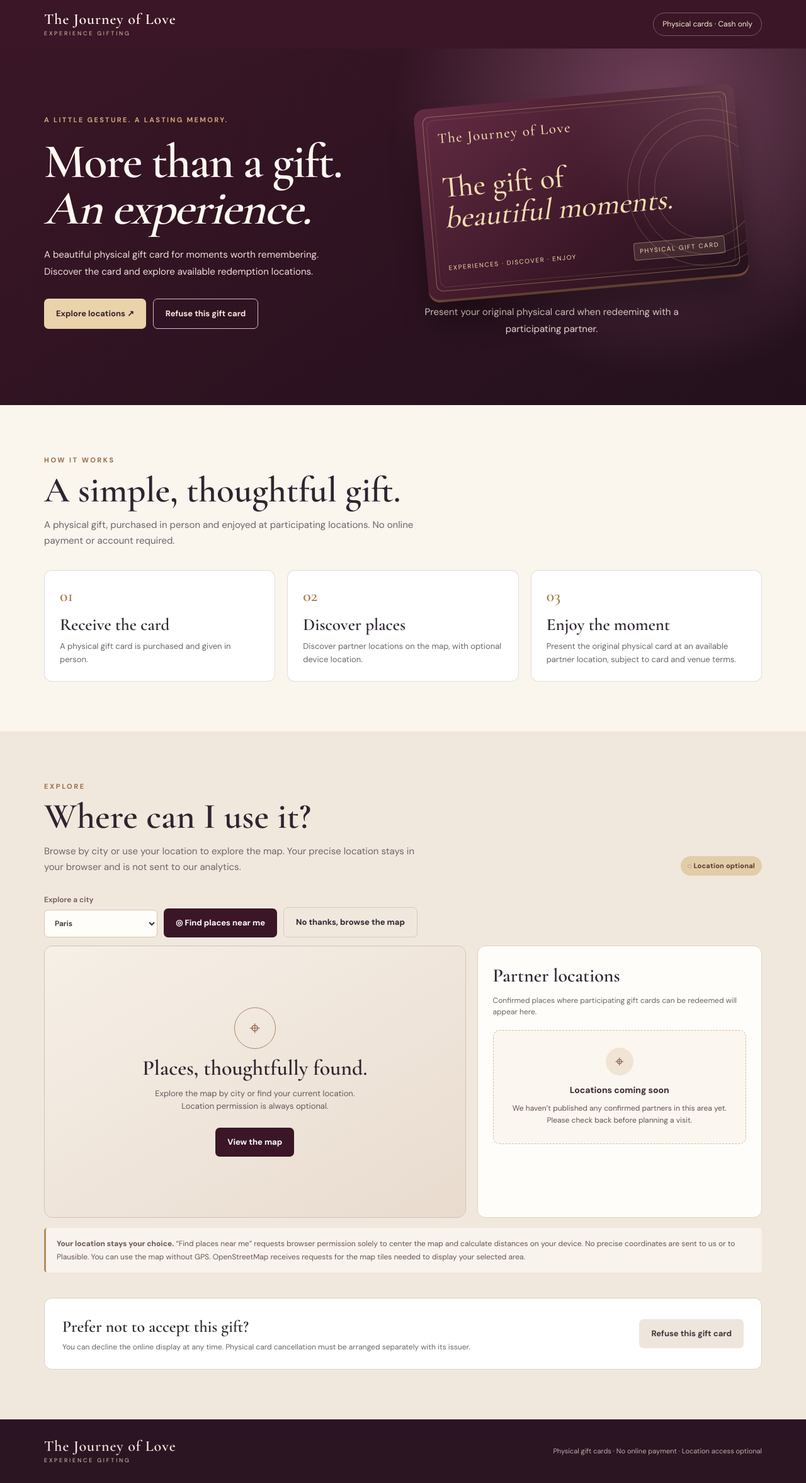
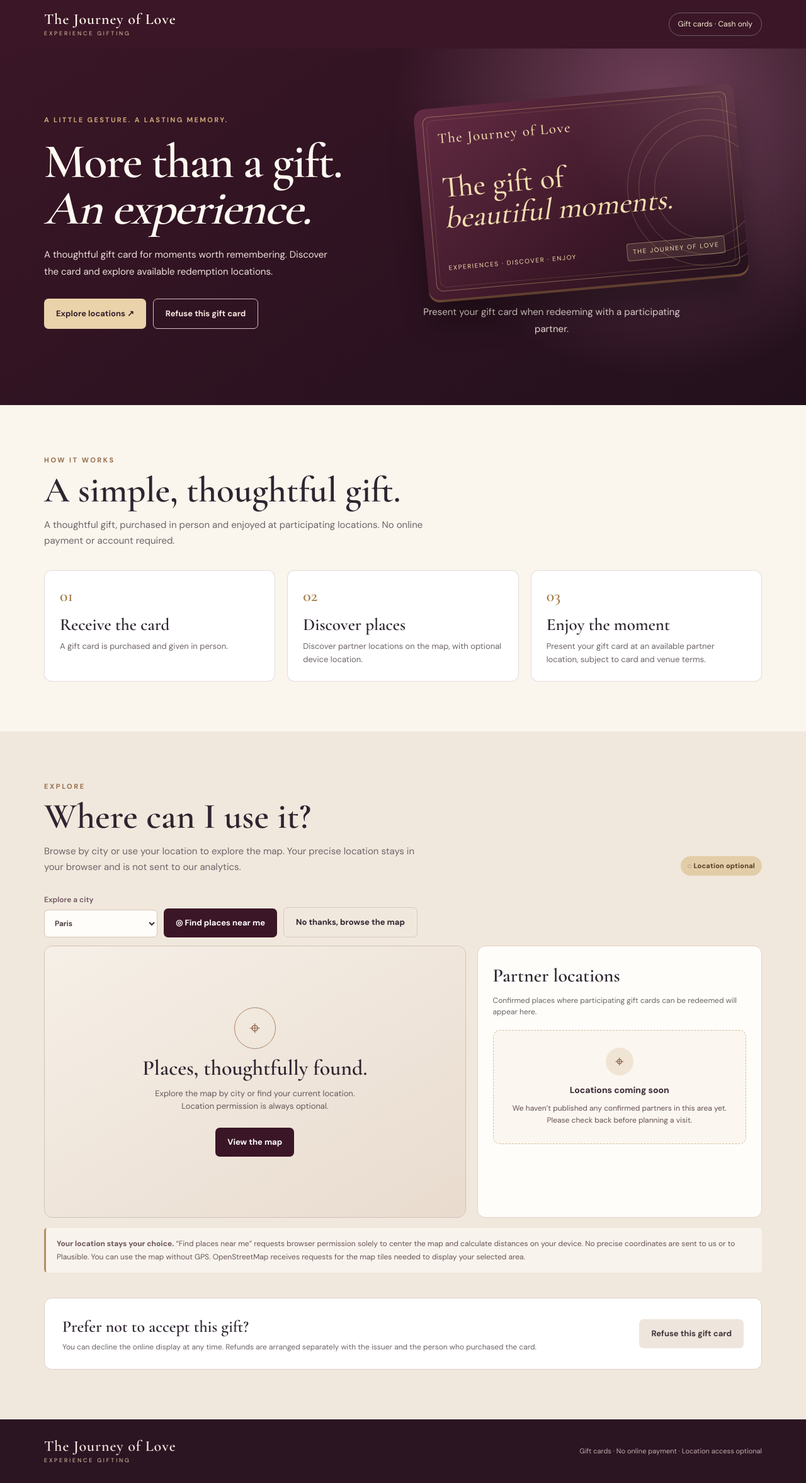
Before and after one commit to Nacimuus/love-story, a plain HTML site: page gift-cards/index.html in a window 1280 px wide. Shown: the whole page at 63% size. Drawn offline with nearby package versions, Linux system fonts and the light colour scheme.

Commit message:
Revise gift card wording and clarify manual refund process

```diff
--- a/gift-cards/index.html
+++ b/gift-cards/index.html
@@ -12,7 +12,7 @@
   </script>
   <meta name="robots" content="noindex, nofollow">
   <title>Gift Cards · The Journey of Love</title>
-  <meta name="description" content="Discover where a physical Journey of Love gift card can be enjoyed. Browse cities and explore locations on the map.">
+  <meta name="description" content="Discover where a Journey of Love gift card can be enjoyed. Browse cities and explore locations on the map.">
   <link rel="preconnect" href="https://fonts.googleapis.com">
   <link rel="preconnect" href="https://fonts.gstatic.com" crossorigin>
   <link href="https://fonts.googleapis.com/css2?family=Cormorant+Garamond:wght@400;500;600;700&family=DM+Sans:wght@400;500;600;700&display=swap" rel="stylesheet">
@@ -128,29 +128,29 @@
 <body>
   <div class="masthead"><header class="wrap">
     <div class="brand" aria-label="The Journey of Love experience gifting"><b>The Journey of Love</b><small>Experience gifting</small></div>
-    <span class="top-pill">Physical cards · Cash only</span>
+    <span class="top-pill">Gift cards · Cash only</span>
   </header></div>
   <main id="top">
     <section class="hero" id="gift-card"><div class="wrap hero-layout">
       <div>
         <div class="eyebrow">A little gesture. A lasting memory.</div>
         <h1>More than a gift.<br><i>An experience.</i></h1>
-        <p>A beautiful physical gift card for moments worth remembering. Discover the card and explore available redemption locations.</p>
+        <p>A thoughtful gift card for moments worth remembering. Discover the card and explore available redemption locations.</p>
         <div class="buttons"><a class="btn cream" href="#places" style="text-decoration:none;display:inline-flex;align-items:center">Explore locations ↗</a><button class="btn outline-light" id="decline-hero" type="button">Refuse this gift card</button></div>
       </div>
       <div class="card-outer" id="card-display">
-        <div class="gift-card" role="img" aria-label="The Journey of Love burgundy and gold gift card design"><div class="orb" aria-hidden="true"></div><div class="card-brand">The Journey of Love</div><div class="card-mid">The gift of<br><em>beautiful moments.</em></div><div class="card-bottom"><span>Experiences · Discover · Enjoy</span><span class="card-seal">PHYSICAL GIFT CARD</span></div></div>
-        <p class="card-caption">Present your original physical card when redeeming with a participating partner.</p>
+        <div class="gift-card" role="img" aria-label="The Journey of Love burgundy and gold gift card design"><div class="orb" aria-hidden="true"></div><div class="card-brand">The Journey of Love</div><div class="card-mid">The gift of<br><em>beautiful moments.</em></div><div class="card-bottom"><span>Experiences · Discover · Enjoy</span><span class="card-seal">THE JOURNEY OF LOVE</span></div></div>
+        <p class="card-caption">Present your gift card when redeeming with a participating partner.</p>
       </div>
-      <div class="card-outer hidden" id="card-declined" aria-live="polite"><div class="declined-message"><div class="symbol" aria-hidden="true">✦</div><h2>Your choice is respected.</h2><p>You've declined the online gift-card display on this device. Your physical card has not been cancelled, and no message has been sent to its issuer.</p><button type="button" class="btn cream" id="undo-decline">Change my mind</button></div></div>
+      <div class="card-outer hidden" id="card-declined" aria-live="polite"><div class="declined-message"><div class="symbol" aria-hidden="true">✦</div><h2>Your choice is respected.</h2><p>You've declined the online gift-card display on this device. To request a refund, reply to the gift email. Once a request is received and approved, the purchaser can be contacted and refunded. No request is sent from this page.</p><button type="button" class="btn cream" id="undo-decline">Change my mind</button></div></div>
     </div></section>
     <section class="section"><div class="wrap">
       <div class="section-kicker">How it works</div><h2>A simple, thoughtful gift.</h2>
-      <p class="section-lead">A physical gift, purchased in person and enjoyed at participating locations. No online payment or account required.</p>
+      <p class="section-lead">A thoughtful gift, purchased in person and enjoyed at participating locations. No online payment or account required.</p>
       <div class="feature-grid">
-        <article class="feature"><div class="number">01</div><h3>Receive the card</h3><p>A physical gift card is purchased and given in person.</p></article>
+        <article class="feature"><div class="number">01</div><h3>Receive the card</h3><p>A gift card is purchased and given in person.</p></article>
         <article class="feature"><div class="number">02</div><h3>Discover places</h3><p>Discover partner locations on the map, with optional device location.</p></article>
-        <article class="feature"><div class="number">03</div><h3>Enjoy the moment</h3><p>Present the original physical card at an available partner location, subject to card and venue terms.</p></article>
+        <article class="feature"><div class="number">03</div><h3>Enjoy the moment</h3><p>Present your gift card at an available partner location, subject to card and venue terms.</p></article>
       </div>
     </div></section>
     <section class="section places-section" id="places"><div class="wrap">
@@ -167,21 +167,21 @@
         <aside class="places-panel"><h3>Partner locations</h3><p>Confirmed places where participating gift cards can be redeemed will appear here.</p><div id="venues" aria-live="polite"></div><p class="status" id="location-status" role="status"></p></aside>
       </div>
       <div class="privacy"><strong>Your location stays your choice.</strong> “Find places near me” requests browser permission solely to center the map and calculate distances on your device. No precise coordinates are sent to us or to Plausible. You can use the map without GPS. OpenStreetMap receives requests for the map tiles needed to display your selected area.</div>
-      <div class="refusal"><div><h3>Prefer not to accept this gift?</h3><p>You can decline the online display at any time. Physical card cancellation must be arranged separately with its issuer.</p></div><button class="btn muted" id="decline-bottom" type="button">Refuse this gift card</button></div>
+      <div class="refusal"><div><h3>Prefer not to accept this gift?</h3><p>You can decline the online display at any time. Refunds are arranged separately with the issuer and the person who purchased the card.</p></div><button class="btn muted" id="decline-bottom" type="button">Refuse this gift card</button></div>
     </div></section>
   </main>
-  <footer><div class="wrap"><div class="brand"><b>The Journey of Love</b><small>Experience gifting</small></div><p>Physical gift cards · No online payment · Location access optional</p></div></footer>
+  <footer><div class="wrap"><div class="brand"><b>The Journey of Love</b><small>Experience gifting</small></div><p>Gift cards · No online payment · Location access optional</p></div></footer>
   <dialog class="decline-modal" id="decline-dialog" aria-labelledby="decline-title" aria-describedby="decline-explanation"><div class="modal-inner">
       <button class="modal-close" type="button" id="close-decline" aria-label="Close this window">×</button>
       <div class="modal-icon" aria-hidden="true">✦</div>
       <div class="modal-eyebrow">A personal choice</div>
       <h3 id="decline-title">Would you like to decline this gift?</h3>
-      <p id="decline-explanation">It's completely okay if this gift isn't for you. You can choose to hide it here, and you can change your mind at any time.</p>
+      <p id="decline-explanation">It's completely okay if this gift isn't for you. You can decline the gift-card display here. To request a refund, reply to the email in which you received the gift.</p>
       <div class="modal-actions">
         <button class="btn" type="button" id="cancel-decline">Keep my gift</button>
         <button class="btn decline-confirm" type="button" id="confirm-decline">Decline this gift card</button>
       </div>
-      <p class="modal-note">Your preference is saved only in this browser. It does not notify the sender, cancel a physical card, or process a refund.</p>
+      <p class="modal-note">Once a refund request is received and approved, the person who ordered the gift card will be contacted and refunded. This page does not automatically send a refund request or cancel a card.</p>
     </div></dialog>
   <script src="https://unpkg.com/leaflet@1.9.4/dist/leaflet.js" integrity="sha256-20nQCchB9co0qIjJZRGuk2/Z9VM+kNiyxNV1lvTlZBo=" crossorigin="" defer></script>
   <script>
@@ -227,7 +227,7 @@
       for(const loc of LOCATIONS.filter(p=>p.city===citySelect.value)){
         const marker=L.marker([loc.lat,loc.lng]).addTo(map);
         const popup=document.createElement('div');const strong=document.createElement('strong');strong.textContent=loc.name;
-        const note=document.createElement('p');note.textContent='Present the physical card and confirm redemption details with the partner.';note.style.margin='5px 0';
+        const note=document.createElement('p');note.textContent='Present the gift card and confirm redemption details with the partner.';note.style.margin='5px 0';
         popup.append(strong,note);marker.bindPopup(popup);markers.push({marker,location:loc});
       }
     }
```
